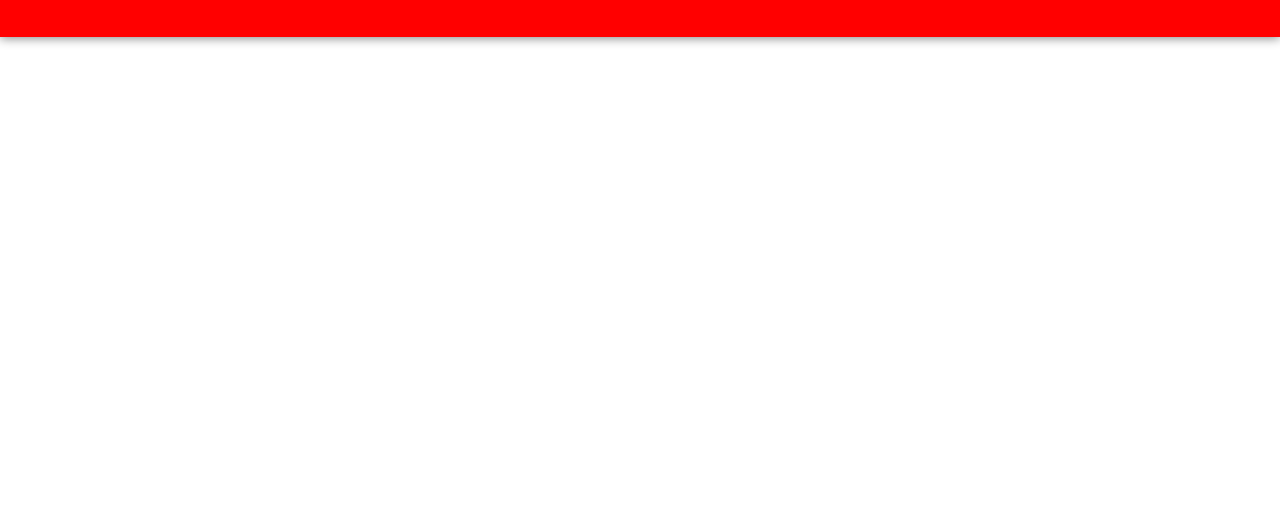
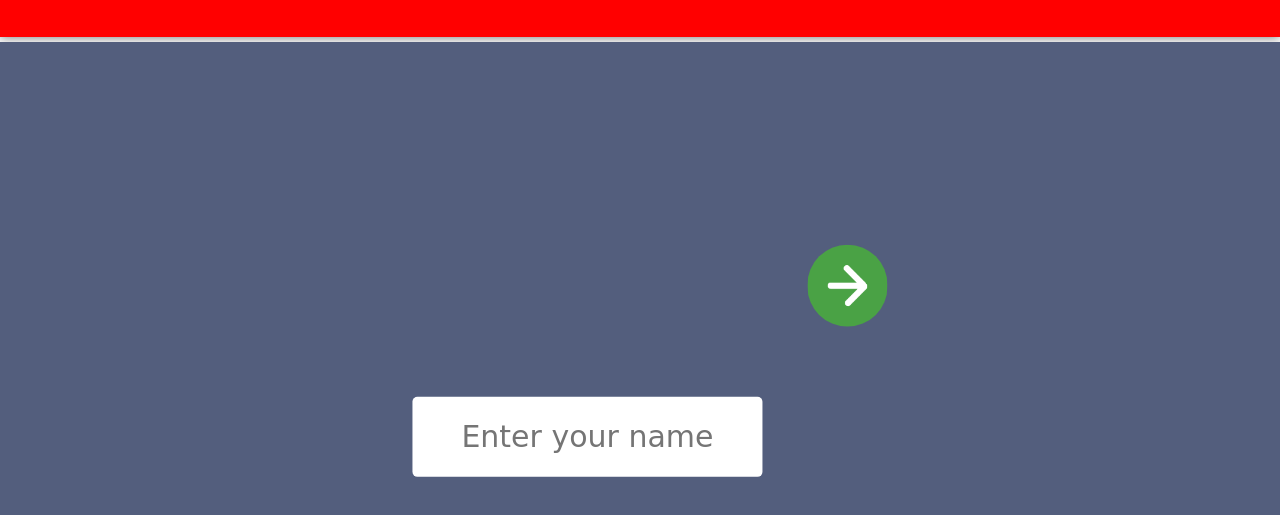
Before and after one commit to chaitusince1992/questionnaireFinomena, a plain HTML site: page www/index.html at #!/enterName in a window 1280 px wide. Shown: the part 71-586 px from the top of the page. Drawn offline with Linux system fonts and the light colour scheme.

Commit message:
full complete page

```diff
--- a/www/css/style.css
+++ b/www/css/style.css
@@ -4,6 +4,10 @@ body {
     margin: 0;
     font-family: cursive;
     min-width: 220px;
+    position: relative;
+}
+body * {
+    font-family: cursive;
 }
 .application-header {
     color: white;
@@ -25,3 +29,47 @@ img.backbutton-icon {
     vertical-align: top;
     padding: 0 20px;
 }
+.application-detail {
+    position: absolute;
+    top: 113px;
+    left: 0;
+    width: 100%;
+    bottom: 0;
+    background: #535e7d;
+    text-align: center;
+}
+.application-page-wrap {
+    position: absolute;
+    top: 50%;
+    left: 50%;
+    transform: translate(-50%,-50%);
+}
+input.user-name-detail {
+    border: 0;
+    width: 320px;
+    height: 50px;
+    padding: 15px;
+    margin: 50px 30px;
+    font-size: 30px;
+    display: inline-block;
+    vertical-align: middle;
+    border-radius: 5px;
+    text-align: center;
+    color: #848484;
+}
+input.go-forward {
+    display: inline-block;
+    width: 40px;
+    transform: scale(-1);
+    background: #4aa245;
+    padding: 20px;
+    border-radius: 40px;
+    vertical-align: middle;
+}
+.another-svg-image {
+    position: absolute;
+/*
+    top: 50%;
+    left: 50%;
+*/
+}
--- a/www/index.html
+++ b/www/index.html
@@ -37,6 +37,14 @@
 
     <!-- *******************    directives   ************************** -->
     <script type="text/javascript" src="js/directives/common.directive.js"></script>
+    <script>
+        $("body").css("width",$(window).width());
+        $("body").css("height",$(window).height());
+        $(window).resize(function() {
+            $("body").css("width",$(window).width());
+            $("body").css("height",$(window).height());
+        });
+    </script>
 </body>
 
 </html>
--- a/www/js/controllers/enterName.controller.js
+++ b/www/js/controllers/enterName.controller.js
@@ -3,7 +3,21 @@ mainApp.controller('enterNameController', ['$state', '$rootScope', '$scope', 'co
         var self = $scope;
         console.log('inside login controller');
         self.init = function () {
-
+        };
+        self.submitUserName = function() {
+            console.log(self.userName);
+        };
+        self.submitButtonForAnimation = function($event) {
+            console.log(self.userName);
+            console.log($event);
+            console.log($event.offsetX);
+            console.log($event.offsetY);
+            $(".another-svg-image").css("right",$event.offsetX-$(".another-svg-image").width()/2);
+            $(".another-svg-image").css("bottom",$event.offsetY-$(".another-svg-image").height()/2);
+            $(".svg-2").animate({
+                width: '100px',
+                height: '100px'
+            },1000)
         };
     }
 ]);
--- a/www/view/enterName.template.html
+++ b/www/view/enterName.template.html
@@ -4,8 +4,21 @@
         <div class="page-heading">Enter the name</div>
     </div>
     <div class="application-detail">
-        <div class="category-list-array">
-            <div class="category-list-item" ng-repeat="category in categories" ng-click="clickedOnCategory(category)">{{category.categoryName}}</div>
-        </div>
+        <form class="application-page-wrap">
+<!--        <form class="application-page-wrap" ng-submit="submitUserName()">-->
+            <input class="user-name-detail" type="text" name="User Name" placeholder="Enter your name" ng-model="userName" />
+            <div style="display:inline-block;position:relative">
+                <input type="image" class="go-forward" src="img/backbutton.png" type='submit' ng-click="submitButtonForAnimation($event)" />
+                <div class="another-svg-image">
+                </div>
+
+                    <div class="svg-2-div" style="width:100px;height:100px">
+                        <div class="inner-cercle"></div>
+                    </div>
+                    <svg class="svg-2" width="0" height="0">
+                        <circle cx="50%" cy="50%" r="40%" stroke="red" stroke-width="10" fill="transparent" />
+                    </svg>
+            </div>
+        </form>
     </div>
 </div>
```
